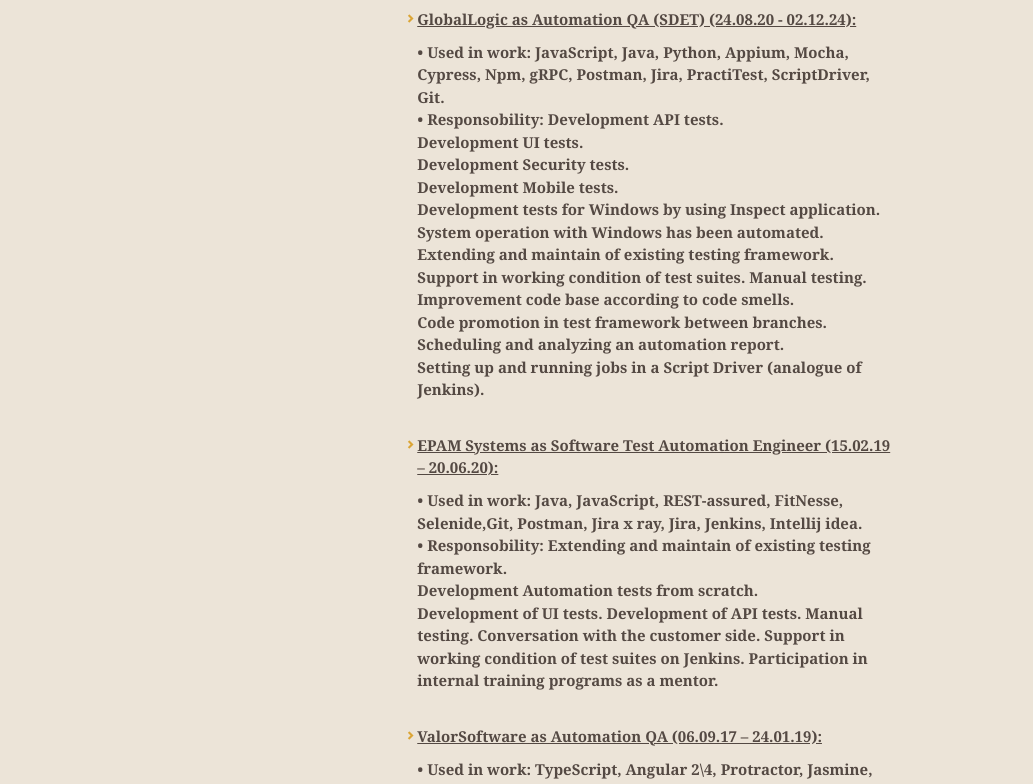
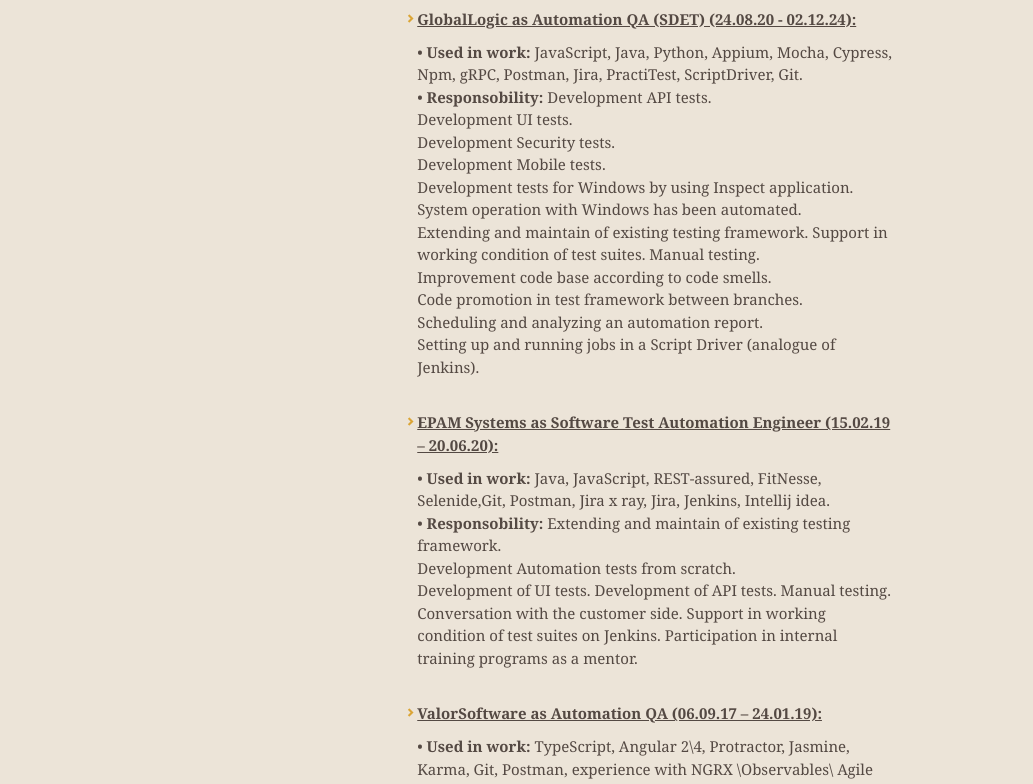
Before and after one commit to andreylopata-gh/andreylopata-gh.github.io, a plain HTML site: page index.html in a window 1280 px wide. Shown: the part 679-1463 px from the top of the page, without its empty margins (0-1033 px from the left). Drawn offline with nearby package versions, Linux system fonts and the light colour scheme.

Commit message:
Update index.html

```diff
--- a/index.html
+++ b/index.html
@@ -77,7 +77,7 @@
 <ul>
 
 	<li>
-	<strong><p style="text-decoration: underline">GlobalLogic as Automation QA (SDET) (24.08.20 - 02.12.24):</p><strong>
+	<strong><p style="text-decoration: underline">GlobalLogic as Automation QA (SDET) (24.08.20 - 02.12.24):</p> </strong>
 	• <strong>Used in work:</strong> JavaScript, Java, Python, Appium, Mocha, Cypress, Npm, gRPC, Postman, Jira, PractiTest, ScriptDriver, Git. <br />
 	• <strong>Responsobility:</strong> Development API tests. <br />
 	Development UI tests. <br />
```
